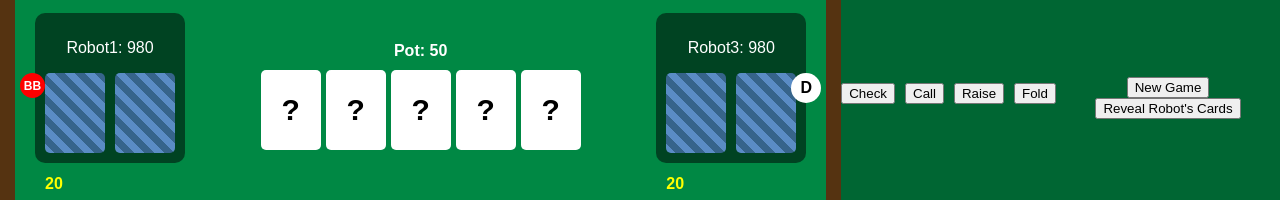
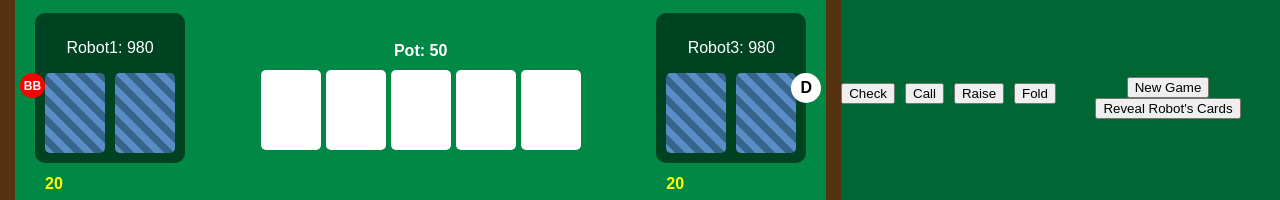
Before and after one commit to janikukac06/poker, a plain HTML site: page index.html in a window 1280 px wide. Shown: the part 312-512 px from the top of the page. Drawn offline with Linux system fonts and the light colour scheme.

Commit message:
fix community cards

```diff
--- a/index.html
+++ b/index.html
@@ -368,11 +368,16 @@
             // Reset game state
             potAmount = 0;
 
+            // Clear community cards
+            communityCards = [];
+            updateCommunityCards();
+
             // Reset all player chips and bets
             players.forEach(player => {
                 player.chips = 1000;
                 player.bet = 0;
                 player.folded = false;
+                player.isActedInCurrentRound = false;
             });
 
             // Randomly select dealer position
```
